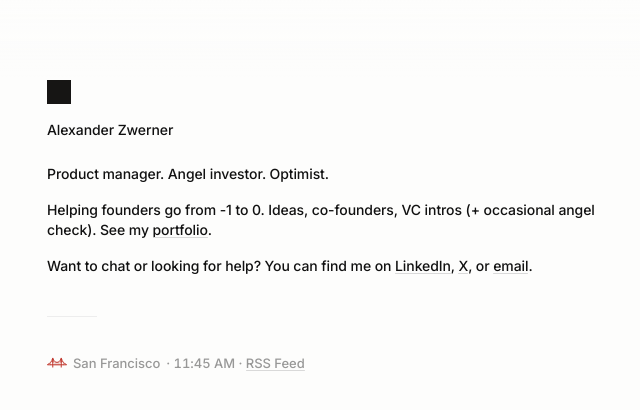
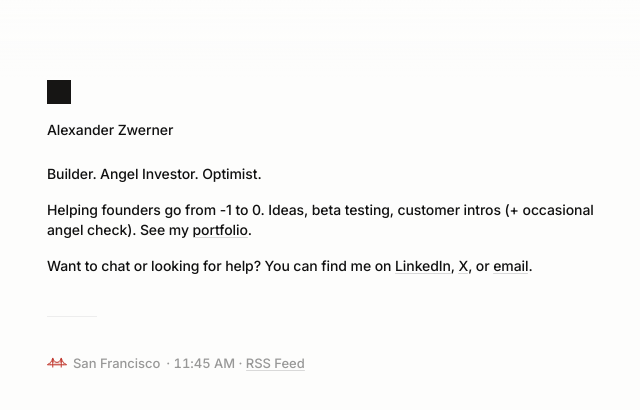
Before and after one commit to AlexanderBZ/Personal-Website, a Next.js app: page / in a window 1280 px wide. Shown: the top 410 px of the page, without its empty margins (318-958 px from the left). Built offline with nearby package versions, Linux system fonts and the light colour scheme.

Commit message:
Update homepage bio copy

```diff
--- a/app/page.tsx
+++ b/app/page.tsx
@@ -70,10 +70,10 @@ export default async function Home() {
             </span>
           ) : null}
         </header>
-        <p>Product manager. Angel investor. Optimist.</p>
+        <p>Builder. Angel Investor. Optimist.</p>
         <p>
-          Helping founders go from -1 to 0. Ideas, co-founders, VC intros (+
-          occasional angel check). See my{" "}
+          Helping founders go from -1 to 0. Ideas, beta testing, customer intros
+          (+ occasional angel check). See my{" "}
           <Link className="basic-link" href="/portfolio">
             portfolio
           </Link>
```
